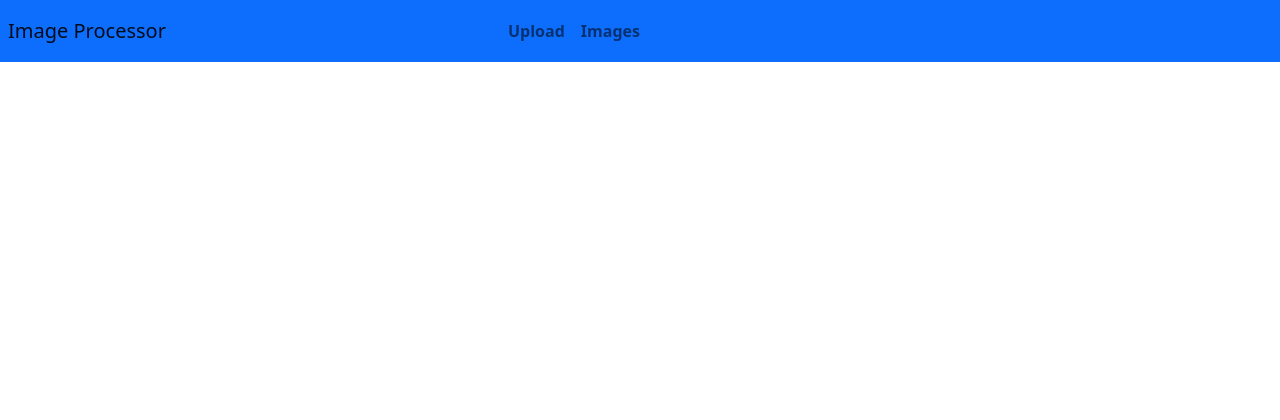
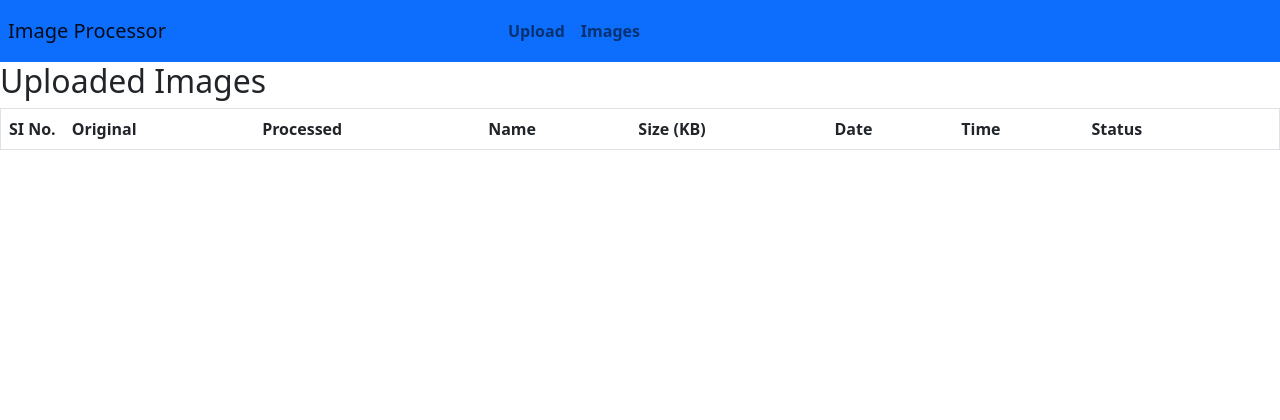
Before and after one commit to anandhukb05/Image_Background_Processing, a Flask app: page /images in a window 1280 px wide. Shown: the top 420 px of the page. Run offline with Flask 3, Linux system fonts and the light colour scheme; lists and menus that the app fills with data are empty.

Commit message:
feat(api): image viewer api and template completed

```diff
--- a/main.py
+++ b/main.py
@@ -98,7 +98,7 @@ def upload():
         # Write to CSV
         with open(CSV_PATH, 'w', newline='', encoding='utf-8') as f:
             writer = csv.writer(f)
-            writer.writerow(['name', 'size(KB)', 'date', 'time', 'meta_file', 'status'])
+            writer.writerow(['name', 'size', 'date', 'time', 'meta_file', 'status'])
             writer.writerows(image_data)
 
         # removing tempfile
@@ -142,34 +142,14 @@ def show_images():
         with open(CSV_PATH, newline='', encoding='utf-8') as f:
             reader = csv.DictReader(f)
             images = list(reader)
+            print(images)
     return render_template('images.html', images=images)
-
-
-@app.route('/update', methods=['POST'])
-def update_csv():
-    data = request.form
-    rows = []
-    # Read existing CSV
-    with open(CSV_PATH, newline='', encoding='utf-8') as f:
-        reader = csv.DictReader(f)
-        for row in reader:
-            if row['Name'] == data['name']:
-                row['Notes'] = data['notes']
-            rows.append(row)
-
-    # Rewrite CSV
-    with open(CSV_PATH, 'w', newline='', encoding='utf-8') as f:
-        writer = csv.DictWriter(f, fieldnames=['Name', 'Size (KB)', 'Notes'])
-        writer.writeheader()
-        writer.writerows(rows)
-
-    return redirect(url_for('show_images'))
 
 
 @app.route('/uploads/<filename>')
 def serve_image(filename):
+    print("-----", filename)
     return send_from_directory(UPLOAD_FOLDER, filename)
-
 
 
 
--- a/templates/images.html
+++ b/templates/images.html
@@ -1,33 +1,89 @@
 <!DOCTYPE html>
 {% extends "header.html" %}
 
+{% block content %}
+
+    <style>
+        table td.fit,
+        .table th.fit {
+        white-space: nowrap; /* Prevents text from wrapping */
+        width: 1%; /* Forces the column to take minimum width */
+        }
+</style>
+
     <h2>Uploaded Images</h2>
-    <table border="1" cellpadding="6">
+
+    <table class="table" border="1" cellpadding="6">
         <tr>
-            <th>Image</th>
+            <th class="fit">SI No.</th>
+            <th >Original</th>
+            <th >Processed</th>
             <th>Name</th>
             <th>Size (KB)</th>
-            <th>Notes</th>
-            <th>Action</th>
+            <th>Date</th>
+            <th>Time</th>
+            <th>Status</th>
+            <th></th>
         </tr>
 
         {% for img in images %}
         <tr>
-            <td><img src="{{ url_for('serve_image', filename=img['Name']) }}" width="100"></td>
-            <td>{{ img['Name'] }}</td>
-            <td>{{ img['Size (KB)'] }}</td>
+            <td>{{ loop.index }}</td>
+            <td class="images">
+
+                <img src="{{ url_for('serve_image', filename=img['name']) }}"
+                width="100"
+                style="cursor:pointer;"
+                data-bs-toggle="modal"
+                data-bs-target="#imageModal"
+                data-img="{{ url_for('serve_image', filename=img['name']) }}">
+            </td>
+
+            <td class="images">
+
+                <img src="{{ url_for('serve_image', filename=img['name']) }}"
+                width="100"
+                style="cursor:pointer;"
+                data-bs-toggle="modal"
+                data-bs-target="#imageModal"
+                data-img="{{ url_for('serve_image', filename=img['name']) }}">
+            </td>
+            <td>{{ img['name'] }}</td>
+            <td>{{ img['size'] }}</td>
+            <td>{{ img['date'] }}</td>
+            <td>{{ img['time'] }}</td>
+            <td>{{ img['status'] }}</td>
             <td>
-                <form action="/update" method="post">
-                    <input type="hidden" name="name" value="{{ img['Name'] }}">
-                    <input type="text" name="notes" value="{{ img['Notes'] }}">
-                    <button type="submit">Save</button>
-                </form>
+
             </td>
         </tr>
         {% endfor %}
     </table>
 
-    <br>
-    <a href="/">⬅ Upload Another ZIP</a>
-</body>
-</html>
+      <div class="modal fade" id="imageModal" tabindex="-1" aria-labelledby="imageModalLabel" aria-hidden="true">
+    <div class="modal-dialog modal-dialog-centered modal-lg">
+      <div class="modal-content">
+        <div class="modal-header">
+          <h5 class="modal-title" id="imageModalLabel">Image Preview</h5>
+          <button type="button" class="btn-close" data-bs-dismiss="modal" aria-label="Close"></button>
+        </div>
+        <div class="modal-body text-center">
+          <img id="modalImage" src="" alt="Preview" class="img-fluid rounded">
+        </div>
+      </div>
+    </div>
+  </div>
+
+
+  <!-- JS to update modal image -->
+  <script>
+    const imageModal = document.getElementById('imageModal');
+    imageModal.addEventListener('show.bs.modal', event => {
+      const trigger = event.relatedTarget;
+      const imgSrc = trigger.getAttribute('data-img');
+      const modalImg = imageModal.querySelector('#modalImage');
+      modalImg.src = imgSrc;
+    });
+  </script>
+
+{% endblock  %}
```
